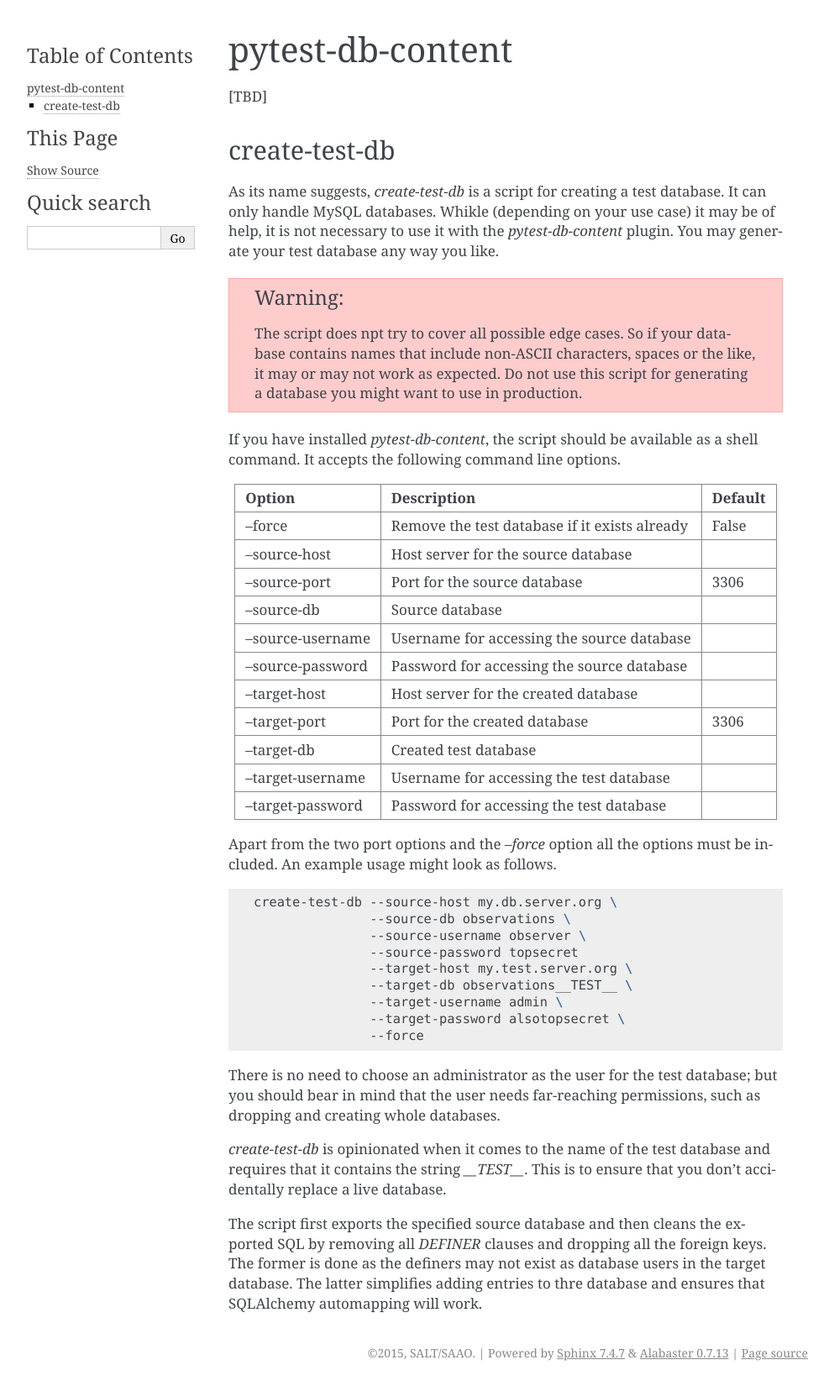
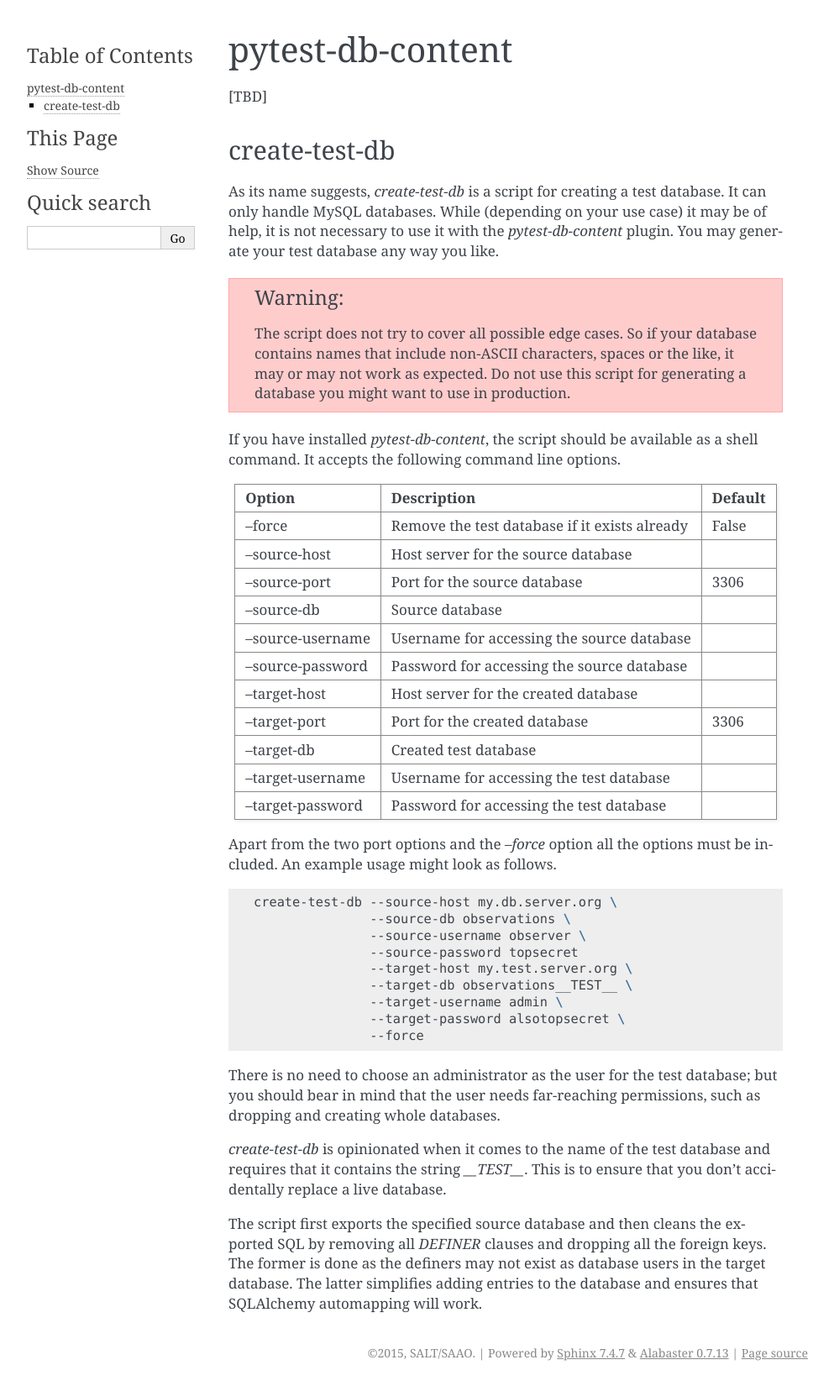
Before and after one commit to hettlage/pytest-db-content, a Sphinx documentation site: the page built from docs/index.rst, in a window 1280 px wide. Shown: the whole page at 84% size, without its empty margins (148-1141 px from the left). Built offline with Sphinx 7.4.7, drawn with Linux system fonts in a browser that asks for light colours.

Commit message:
Update index.rst
Minor spelling errors corrections

```diff
--- a/docs/index.rst
+++ b/docs/index.rst
@@ -10,11 +10,11 @@ pytest-db-content
 create-test-db
 --------------
 
-As its name suggests, `create-test-db` is a script for creating a test database. It can only handle MySQL databases. Whikle (depending on your use case) it may be of help, it is not necessary to use it with the `pytest-db-content` plugin. You may generate your test database any way you like.
+As its name suggests, `create-test-db` is a script for creating a test database. It can only handle MySQL databases. While (depending on your use case) it may be of help, it is not necessary to use it with the `pytest-db-content` plugin. You may generate your test database any way you like.
 
 .. warning::
 
-   The script does npt try to cover all possible edge cases. So if your database contains names that include non-ASCII characters, spaces or the like, it may or may not work as expected. Do not use this script for generating a database you might want to use in production.
+   The script does not try to cover all possible edge cases. So if your database contains names that include non-ASCII characters, spaces or the like, it may or may not work as expected. Do not use this script for generating a database you might want to use in production.
 
 If you have installed `pytest-db-content`, the script should be available as a shell command. It accepts the following command line options.
 
@@ -52,4 +52,4 @@ There is no need to choose an administrator as the user for the test database; b
 
 `create-test-db` is opinionated when it comes to the name of the test database and requires that it contains the string `__TEST__`. This is to ensure that you don't accidentally replace a live database.
 
-The script first exports the specified source database and then cleans the exported SQL by removing all `DEFINER` clauses and dropping all the foreign keys. The former is done as the definers may not exist as database users in the target database. The latter simplifies adding entries to thre database and ensures that SQLAlchemy automapping will work.
+The script first exports the specified source database and then cleans the exported SQL by removing all `DEFINER` clauses and dropping all the foreign keys. The former is done as the definers may not exist as database users in the target database. The latter simplifies adding entries to the database and ensures that SQLAlchemy automapping will work.
```
